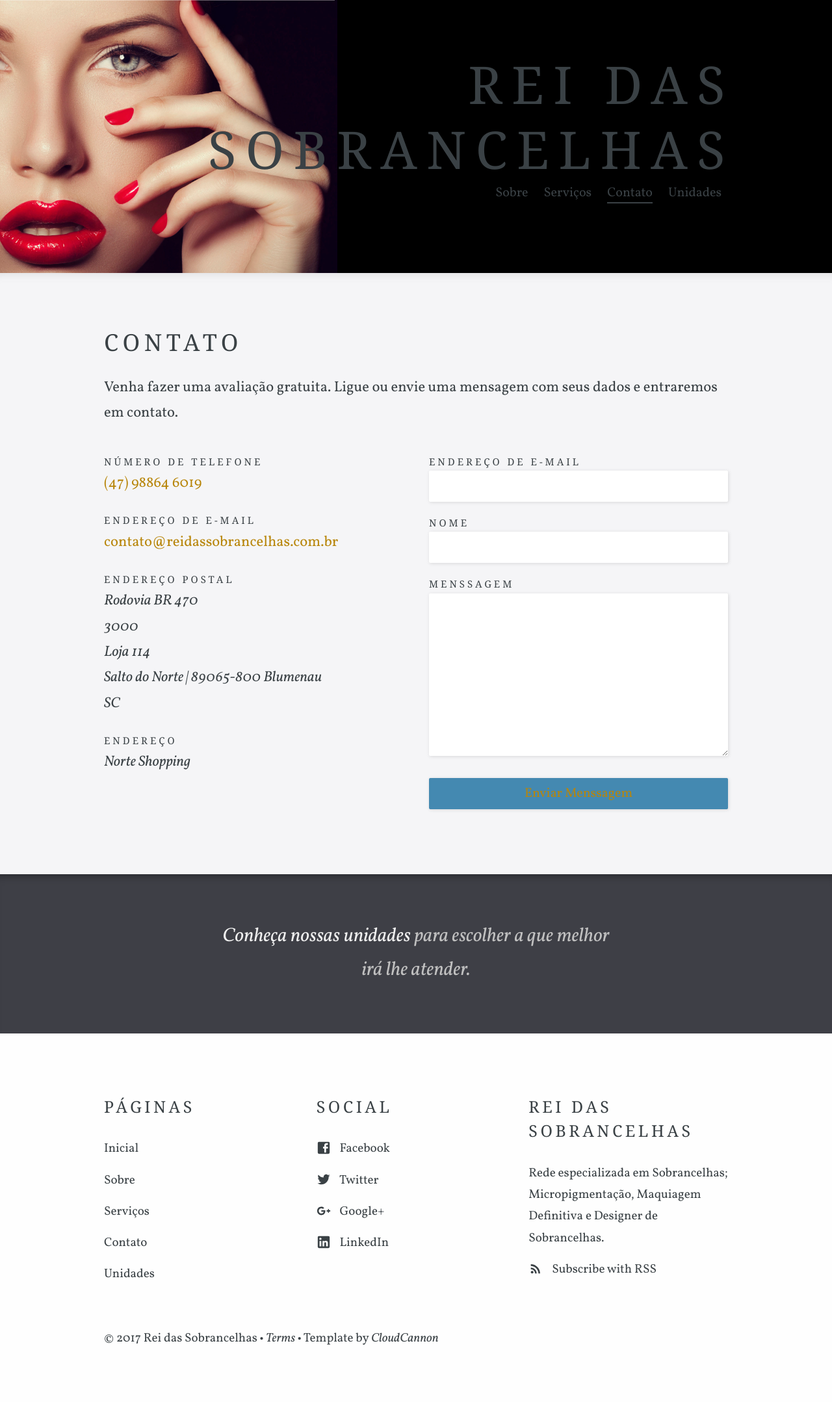
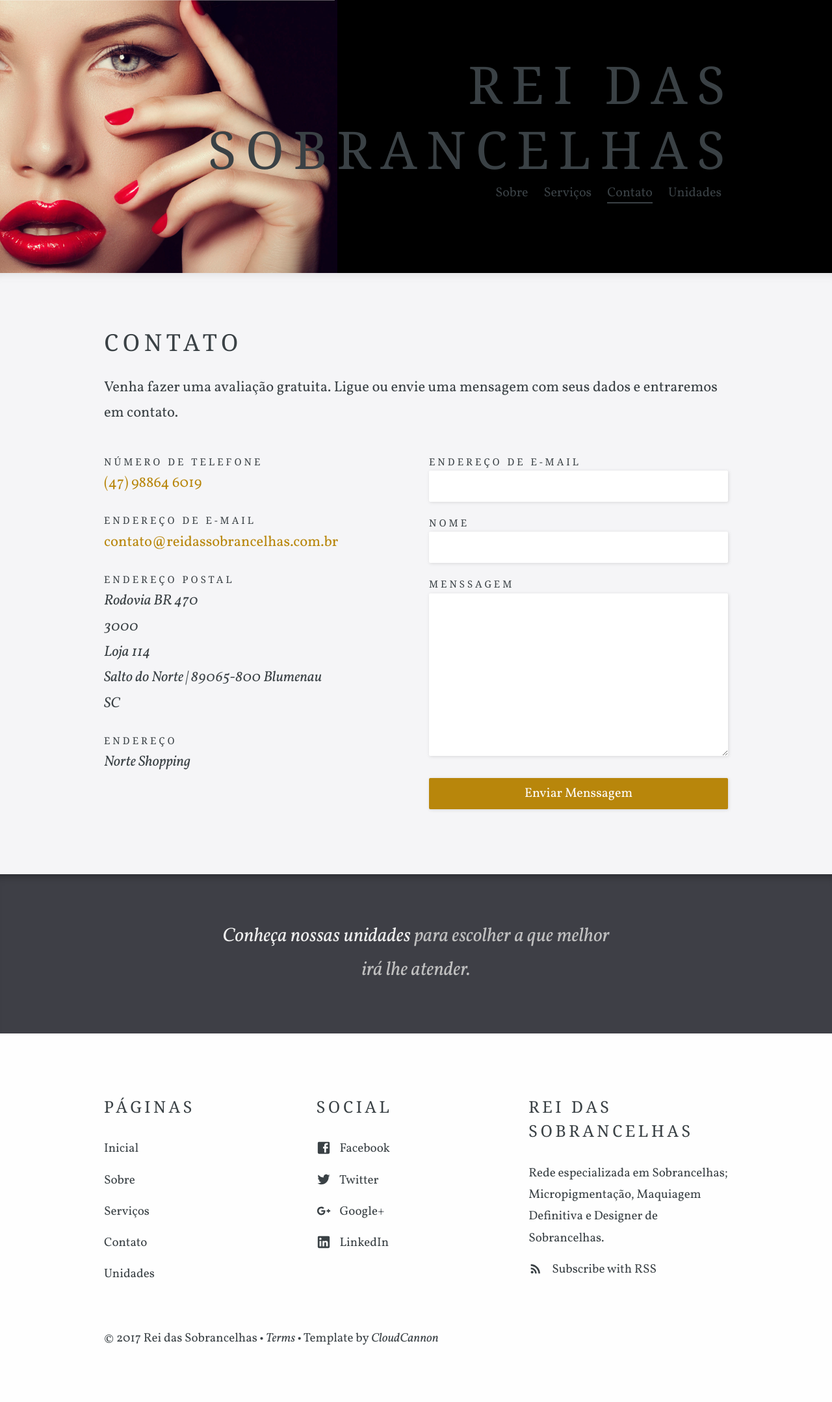
Before and after one commit to eltonn/RDS, a Jekyll site: the page built from contact.html, in a window 1280 px wide. Shown: the whole page at 65% size. Built offline with Jekyll 4.4.1, drawn with Linux system fonts in a browser that asks for light colours; some web fonts are replaced.

Commit message:
conteudo

```diff
--- a/_sass/_forms.scss
+++ b/_sass/_forms.scss
@@ -31,13 +31,13 @@
 .btn {
 	padding: 10px 15px;
 	margin: 0;
-	background-color: #4489b1;
+	background-color: #B8860B;
 	font-size: 2rem;
-	color: #B8860B;
+	color: #fefefe;
 	cursor: pointer;
 
 	&:hover {
-		color: #B8860B;
+		color: #fefefe;
 		background-color: #73a9c9;
 	}
 }
```
